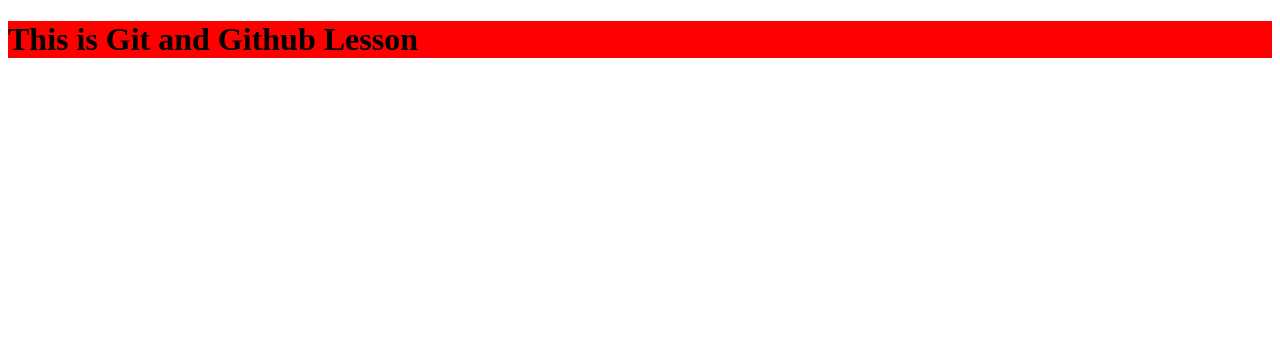
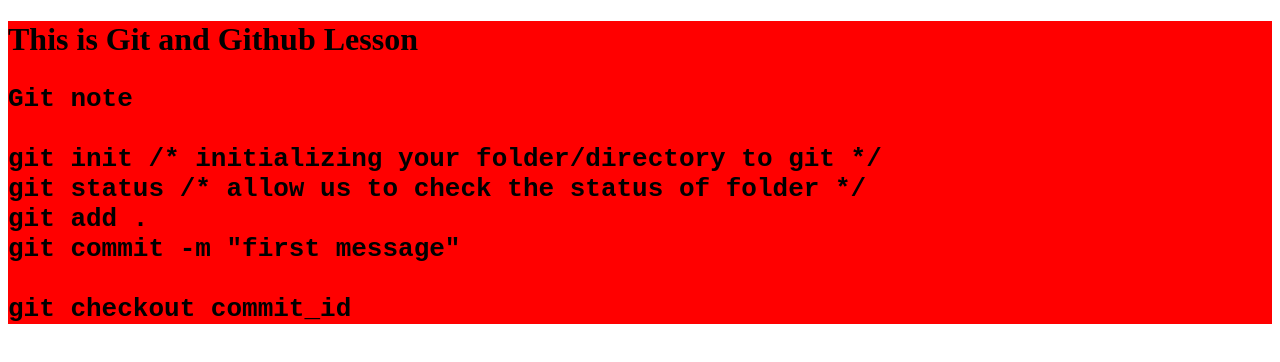
Before and after one commit to gabaci72/Git-Lesson, a plain HTML site: page index.html in a window 1280 px wide. Drawn offline with Linux system fonts and the light colour scheme.

Commit message:
index pre tag uptaded

```diff
--- a/index.html
+++ b/index.html
@@ -15,11 +15,13 @@
     </body>
 </html>
 
-<!-- Git note
+<pre>
+Git note
 
-// git init /* initializing your folder/directory to git */
-// git status /* allow us to check the status of folder */
-// git add .
-// git commit -m "first message"
+git init /* initializing your folder/directory to git */
+git status /* allow us to check the status of folder */
+git add .
+git commit -m "first message"
 
-// git checkout commit_id -->
+git checkout commit_id
+</pre>
```
